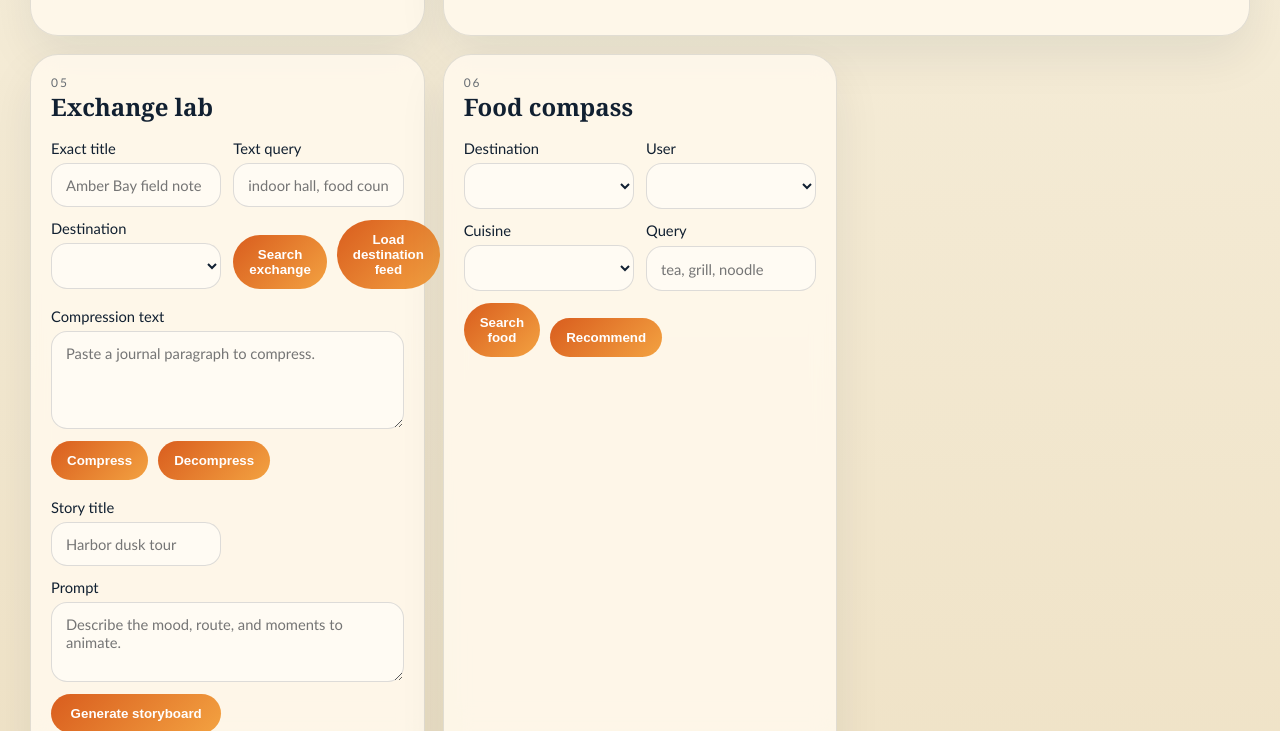
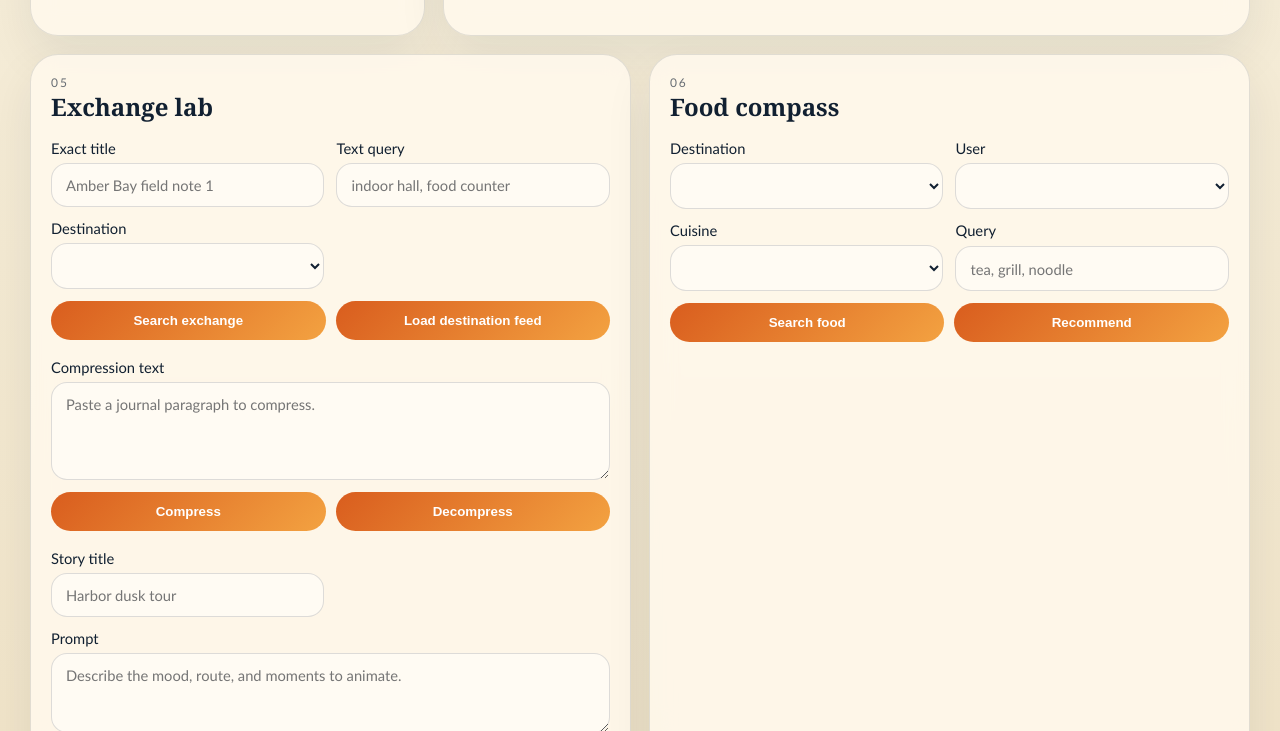
Before and after one commit to waterrr1389/BUPT-DataStructure-Project, a website: page public/index.html in a window 1280 px wide. Shown: the part 1373-2104 px from the top of the page. Drawn offline with Linux system fonts and the light colour scheme; no server answers.

Commit message:
ui: widen exchange and food panels

```diff
--- a/public/index.html
+++ b/public/index.html
@@ -197,7 +197,7 @@
           <div id="journal-results" class="result-grid"></div>
         </section>
 
-        <section class="card" id="exchange">
+        <section class="card span-half" id="exchange">
           <div class="section-head">
             <div>
               <p class="section-tag">05</p>
@@ -246,7 +246,7 @@
           <div id="exchange-results" class="result-stack"></div>
         </section>
 
-        <section class="card" id="food">
+        <section class="card span-half" id="food">
           <div class="section-head">
             <div>
               <p class="section-tag">06</p>
--- a/public/styles.css
+++ b/public/styles.css
@@ -150,11 +150,13 @@ button:hover {
 
 .grid {
   display: grid;
-  grid-template-columns: repeat(3, minmax(0, 1fr));
+  grid-template-columns: repeat(6, minmax(0, 1fr));
   gap: 18px;
 }
 
 .card {
+  grid-column: span 2;
+  min-width: 0;
   padding: 20px;
   border-radius: 28px;
   border: 1px solid var(--line);
@@ -173,7 +175,11 @@ button:hover {
 }
 
 .span-2 {
-  grid-column: span 2;
+  grid-column: span 4;
+}
+
+.span-half {
+  grid-column: span 3;
 }
 
 .section-head {
@@ -238,8 +244,16 @@ button.ghost {
 
 .button-row {
   display: flex;
+  flex-wrap: wrap;
   gap: 10px;
   align-items: end;
+  grid-column: 1 / -1;
+  min-width: 0;
+}
+
+.button-row > button {
+  flex: 1 1 180px;
+  min-width: 0;
 }
 
 .result-grid {
@@ -659,7 +673,12 @@ button.ghost {
     grid-template-columns: 1fr;
   }
 
+  .card,
   .span-2 {
+    grid-column: auto;
+  }
+
+  .span-half {
     grid-column: auto;
   }
 
```
